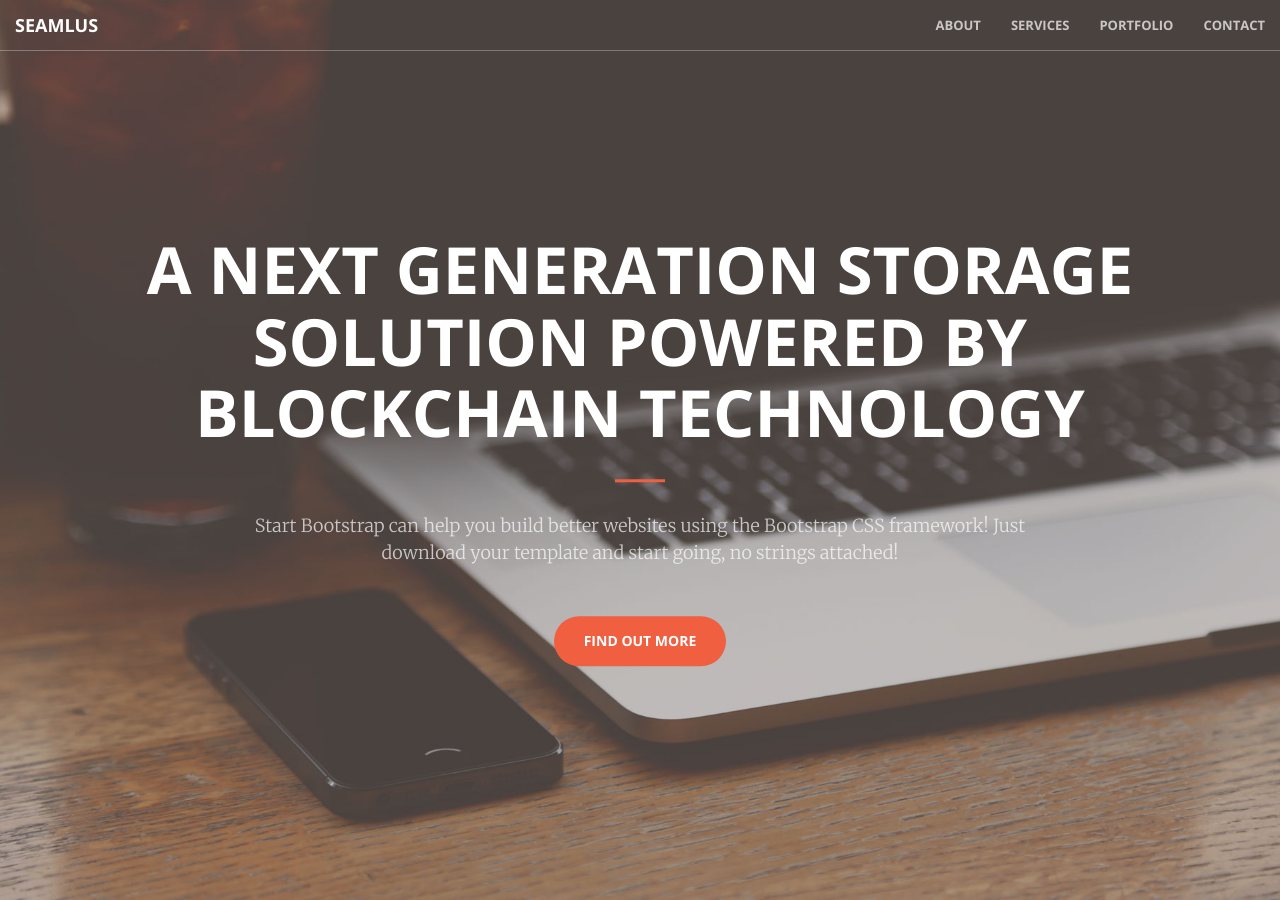
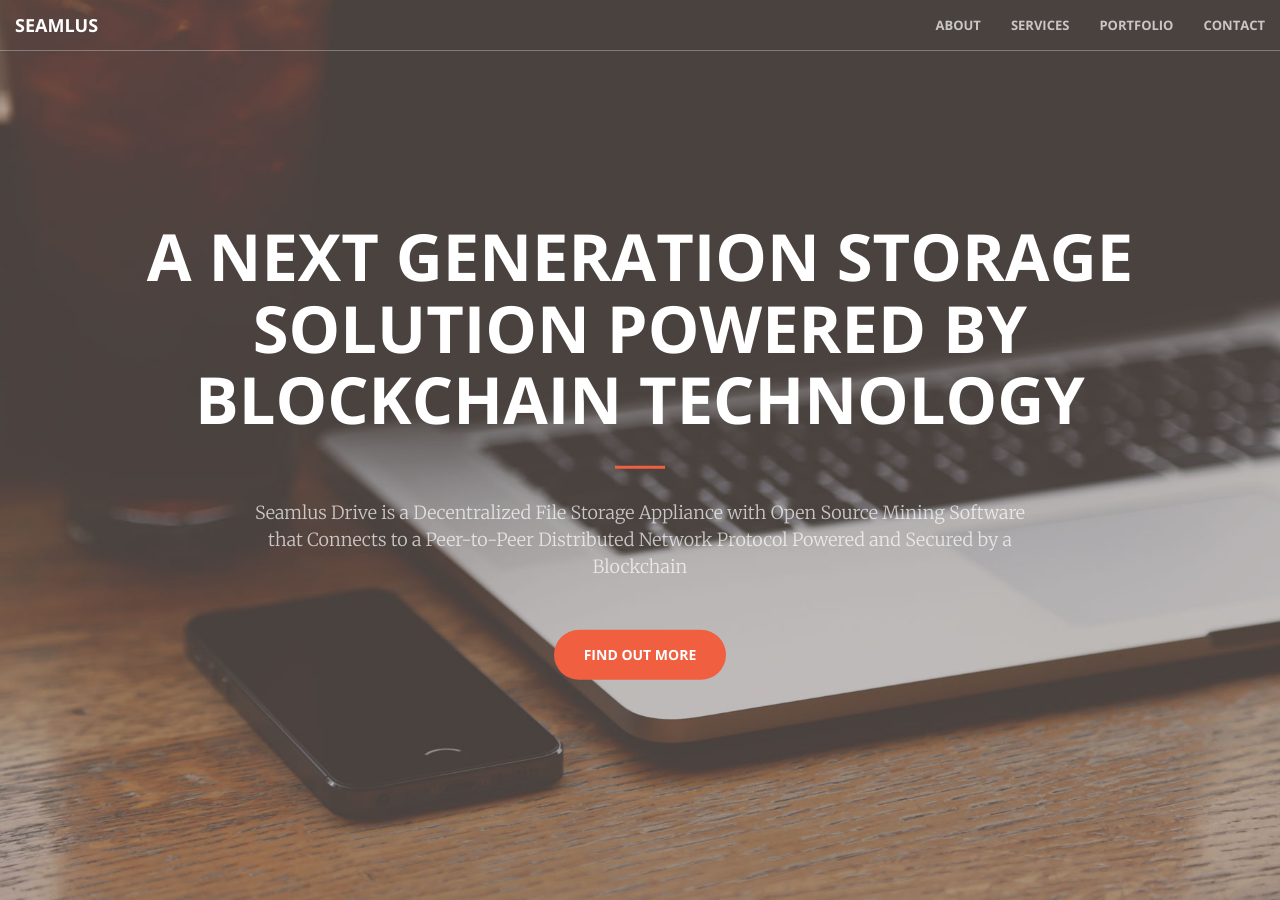
Before and after one commit to Seamlus/seamlus-jekyll, a Jekyll site: the page built from index.html, in a window 1280 px wide and 900 px high. Built offline with Jekyll 4.4.1, drawn with Linux system fonts in a browser that asks for light colours.

Commit message:
changed header text

```diff
--- a/_includes/header.html
+++ b/_includes/header.html
@@ -3,7 +3,7 @@
         <div class="header-content-inner">
             <h1>A Next Generation Storage Solution Powered By Blockchain Technology</h1>
             <hr>
-            <p>Start Bootstrap can help you build better websites using the Bootstrap CSS framework! Just download your template and start going, no strings attached!</p>
+            <p>Seamlus Drive is a Decentralized File Storage Appliance with Open Source Mining Software that Connects to a Peer-to-Peer Distributed Network Protocol Powered and Secured by a Blockchain</p>
             <a href="#about" class="btn btn-primary btn-xl page-scroll">Find Out More</a>
         </div>
     </div>
```
